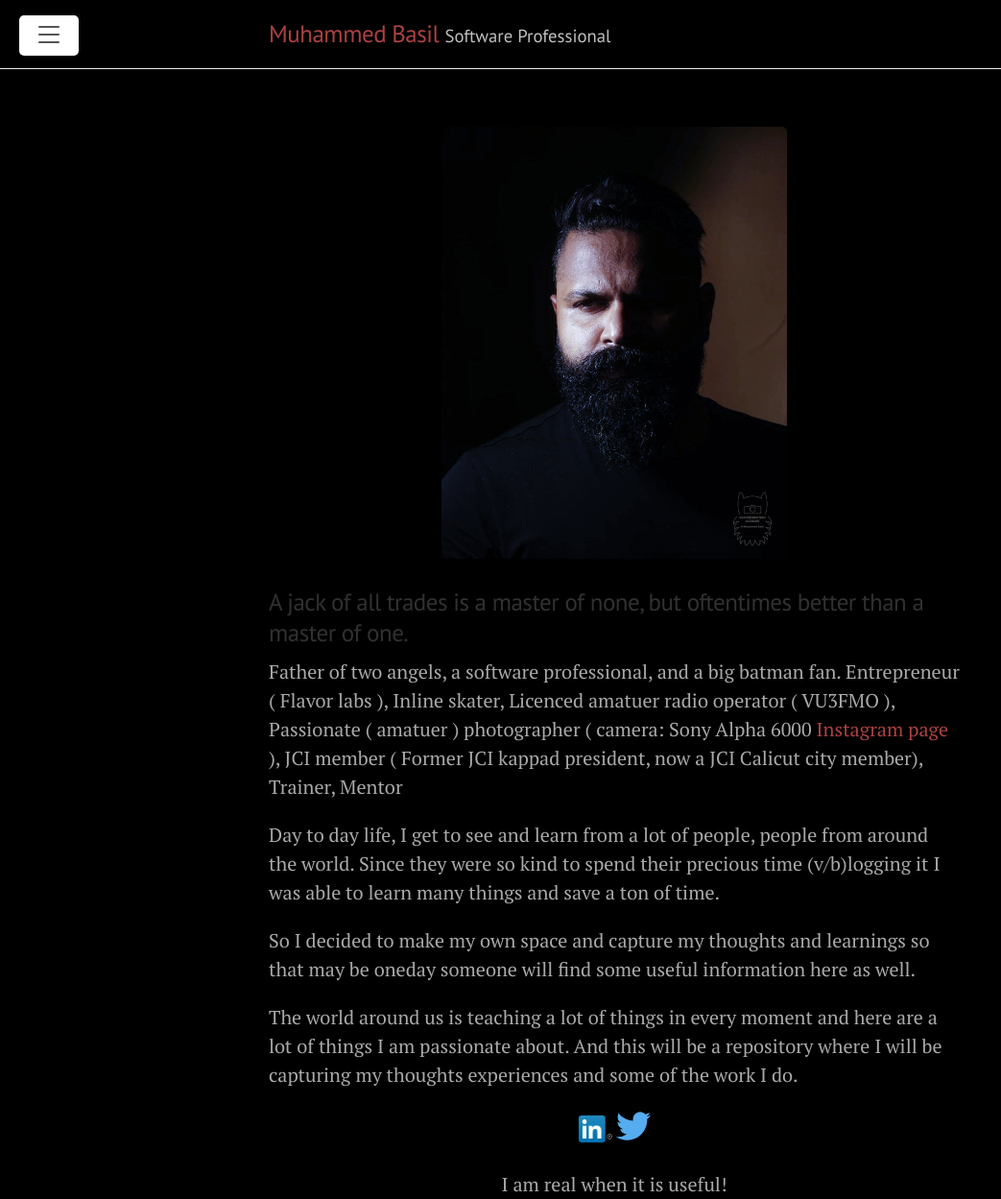
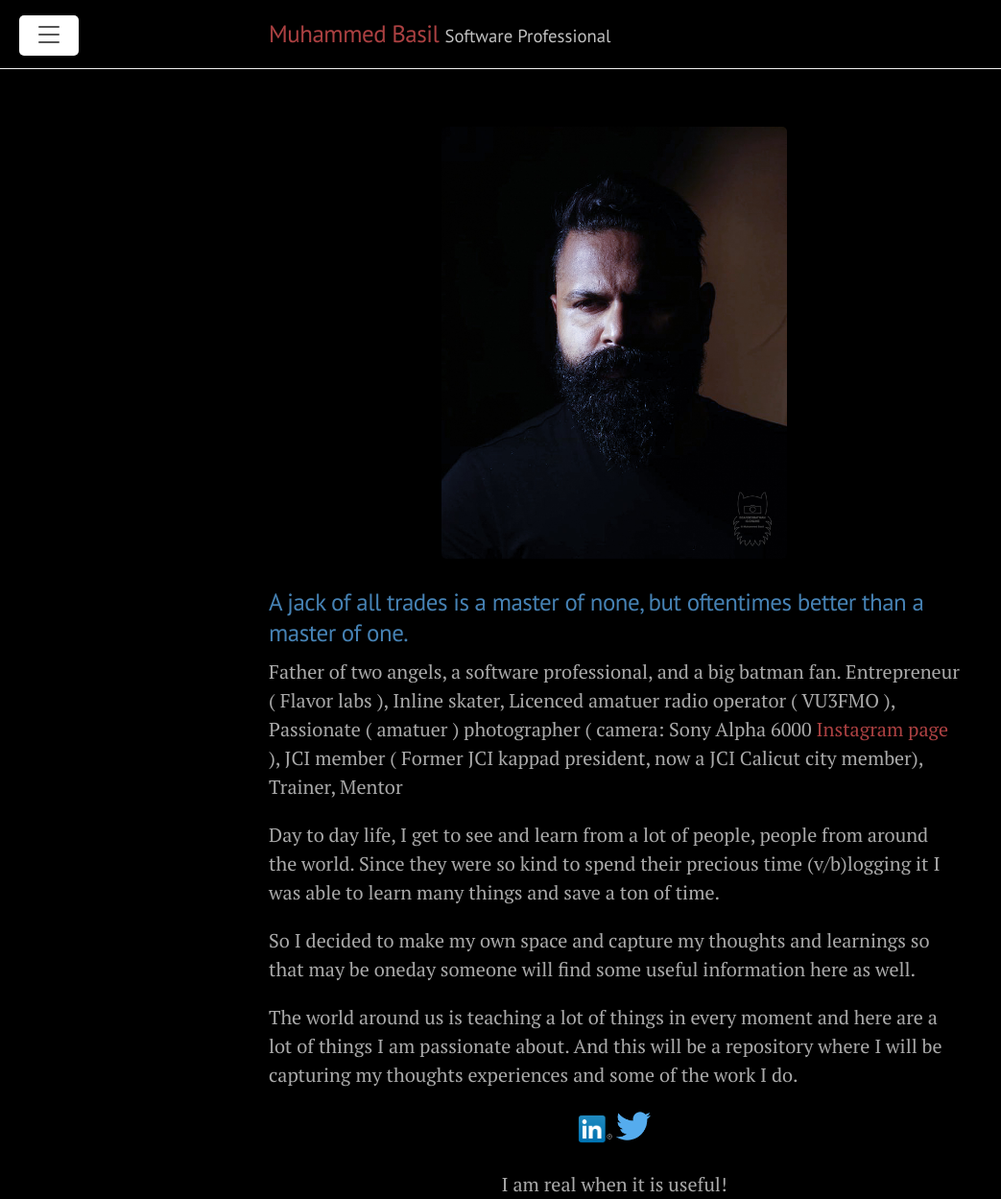
Before and after one commit to muhammedbasilsk/muhammedbasilsk.github.io, a Jekyll site: the page built from index.markdown, in a window 1280 px wide. Shown: the whole page at 96% size, without its empty margins (0-1043 px from the left). Built offline with Jekyll 4.4.1, drawn with Linux system fonts in a browser that asks for light colours.

Commit message:
Tagline color update

```diff
--- a/public/css/custom_override.css
+++ b/public/css/custom_override.css
@@ -6,3 +6,7 @@ body {
 .post-title{
 	color: darkgray;
 }
+
+h3 {
+	color: steelblue;
+}
```
